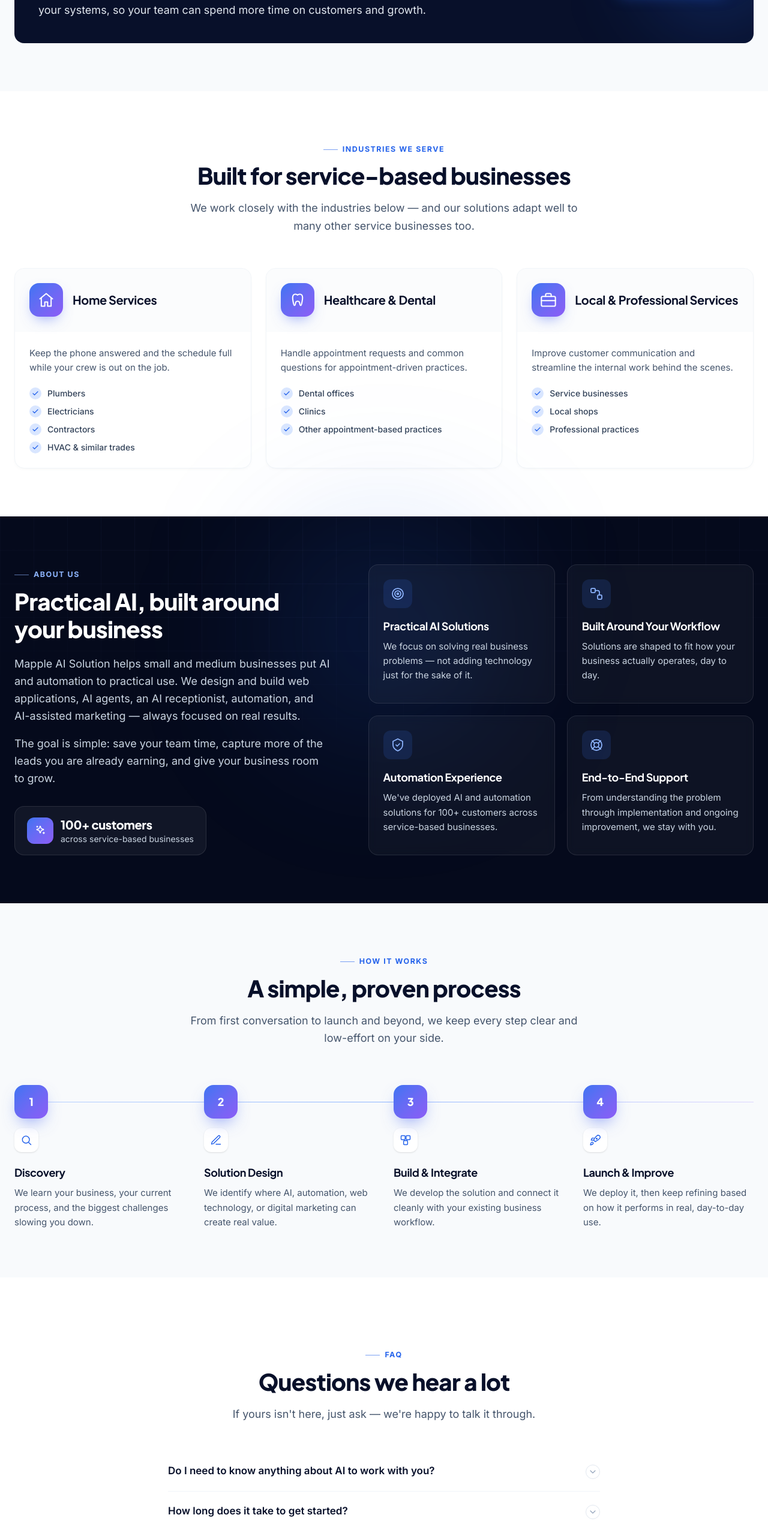
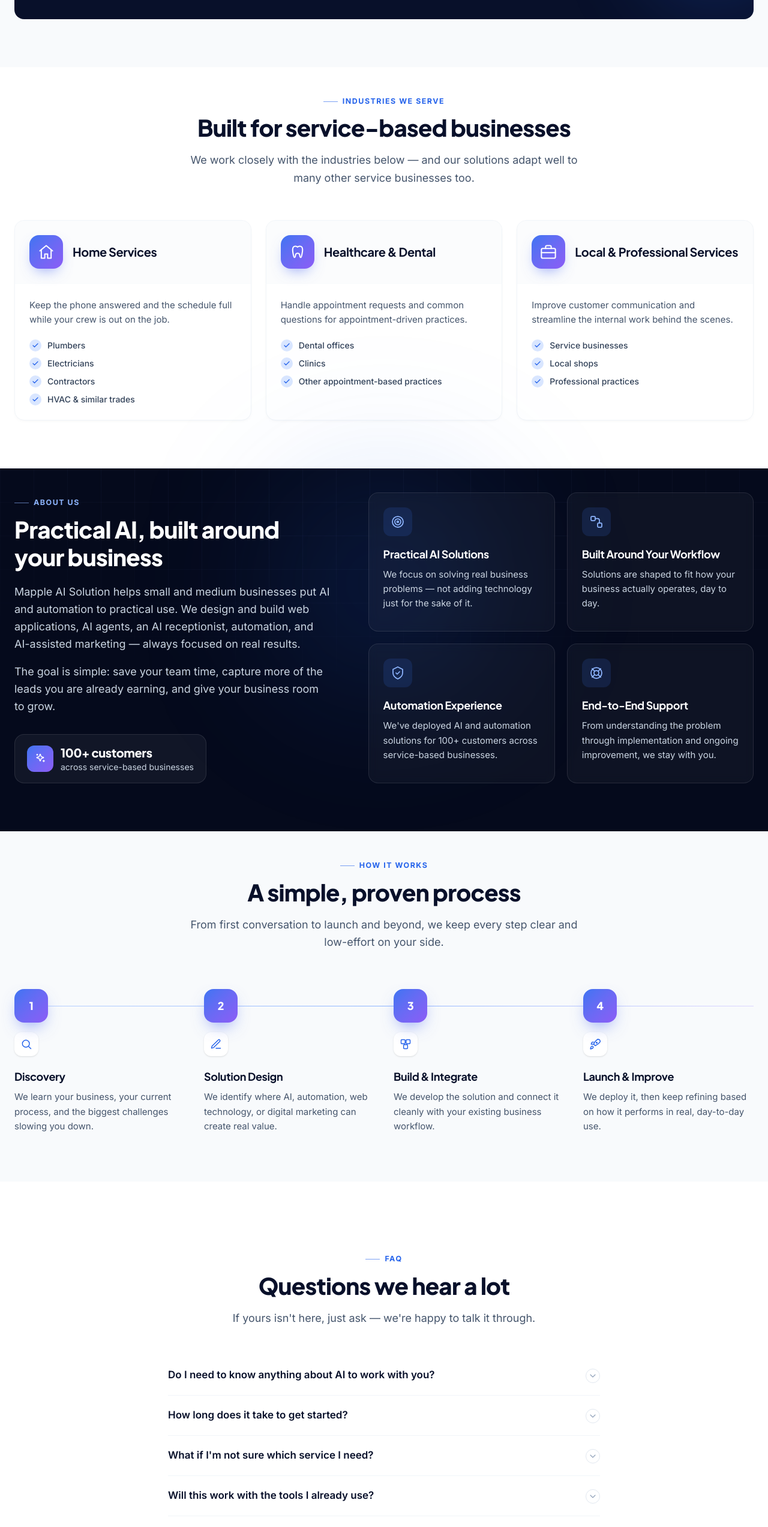
Before and after one commit to sahil932/Mapple_Ai-WebApp, a Next.js app: page / in a window 1280 px wide. Shown: the part 4780-7326 px from the top of the page at 60% size. Built offline with nearby package versions, Linux system fonts and the light colour scheme; no server answers.

Commit message:
Reduce top padding on all sections

```diff
--- a/components/Contact.tsx
+++ b/components/Contact.tsx
@@ -99,7 +99,7 @@ export default function Contact() {
     "w-full rounded-xl border border-slate-200 bg-white px-4 py-3 text-[15px] text-navy-900 placeholder:text-slate-400 transition-colors focus:border-brand-400 focus:outline-none focus:ring-4 focus:ring-brand-100";
 
   return (
-    <section id="contact" className="scroll-mt-4 bg-white py-16 sm:py-20">
+    <section id="contact" className="scroll-mt-4 bg-white pt-8 pb-16 sm:pt-10 sm:pb-20">
       <div className="mx-auto max-w-7xl px-6">
         <div className="grid gap-12 lg:grid-cols-[0.85fr_1.15fr] lg:gap-16">
           {/* info */}
--- a/components/Industries.tsx
+++ b/components/Industries.tsx
@@ -5,7 +5,7 @@ import Reveal from "./Reveal";
 
 export default function Industries() {
   return (
-    <section id="industries" className="scroll-mt-4 bg-white py-16 sm:py-20">
+    <section id="industries" className="scroll-mt-4 bg-white pt-8 pb-16 sm:pt-10 sm:pb-20">
       <div className="mx-auto max-w-7xl px-6">
         <SectionHeading
           eyebrow="Industries We Serve"
--- a/components/Process.tsx
+++ b/components/Process.tsx
@@ -7,7 +7,7 @@ const stepIcons = ["search", "pencil", "blocks", "rocket"];
 
 export default function Process() {
   return (
-    <section id="process" className="scroll-mt-4 bg-slate-50 py-16 sm:py-20">
+    <section id="process" className="scroll-mt-4 bg-slate-50 pt-8 pb-16 sm:pt-10 sm:pb-20">
       <div className="mx-auto max-w-7xl px-6">
         <SectionHeading
           eyebrow="How It Works"
--- a/components/Services.tsx
+++ b/components/Services.tsx
@@ -5,7 +5,7 @@ import Reveal from "./Reveal";
 
 export default function Services() {
   return (
-    <section id="services" className="scroll-mt-4 bg-white py-16 sm:py-20">
+    <section id="services" className="scroll-mt-4 bg-white pt-8 pb-16 sm:pt-10 sm:pb-20">
       <div className="mx-auto max-w-7xl px-6">
         <SectionHeading
           eyebrow="Our Services"
--- a/components/WhyUs.tsx
+++ b/components/WhyUs.tsx
@@ -4,7 +4,7 @@ import Reveal from "./Reveal";
 
 export default function WhyUs() {
   return (
-    <section id="about" className="relative scroll-mt-4 overflow-x-clip bg-navy-950 py-16 sm:py-20">
+    <section id="about" className="relative scroll-mt-4 overflow-x-clip bg-navy-950 pt-8 pb-16 sm:pt-10 sm:pb-20">
       <div aria-hidden className="pointer-events-none absolute inset-0">
         <div className="bg-grid absolute inset-0 opacity-60" />
         <div className="absolute left-1/2 top-0 h-96 w-96 -translate-x-1/2 rounded-full bg-brand-600/15 blur-[120px]" />
```
